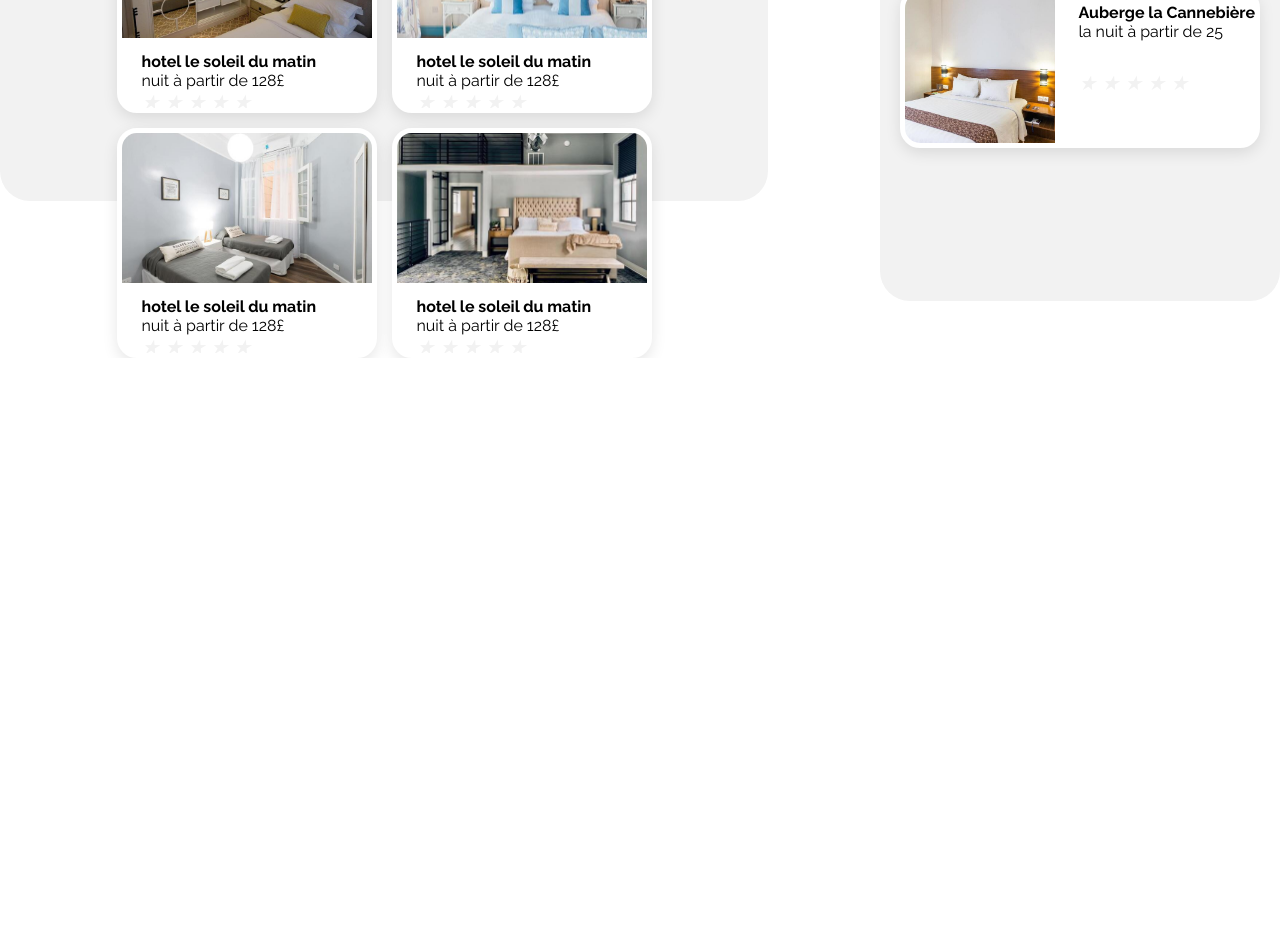
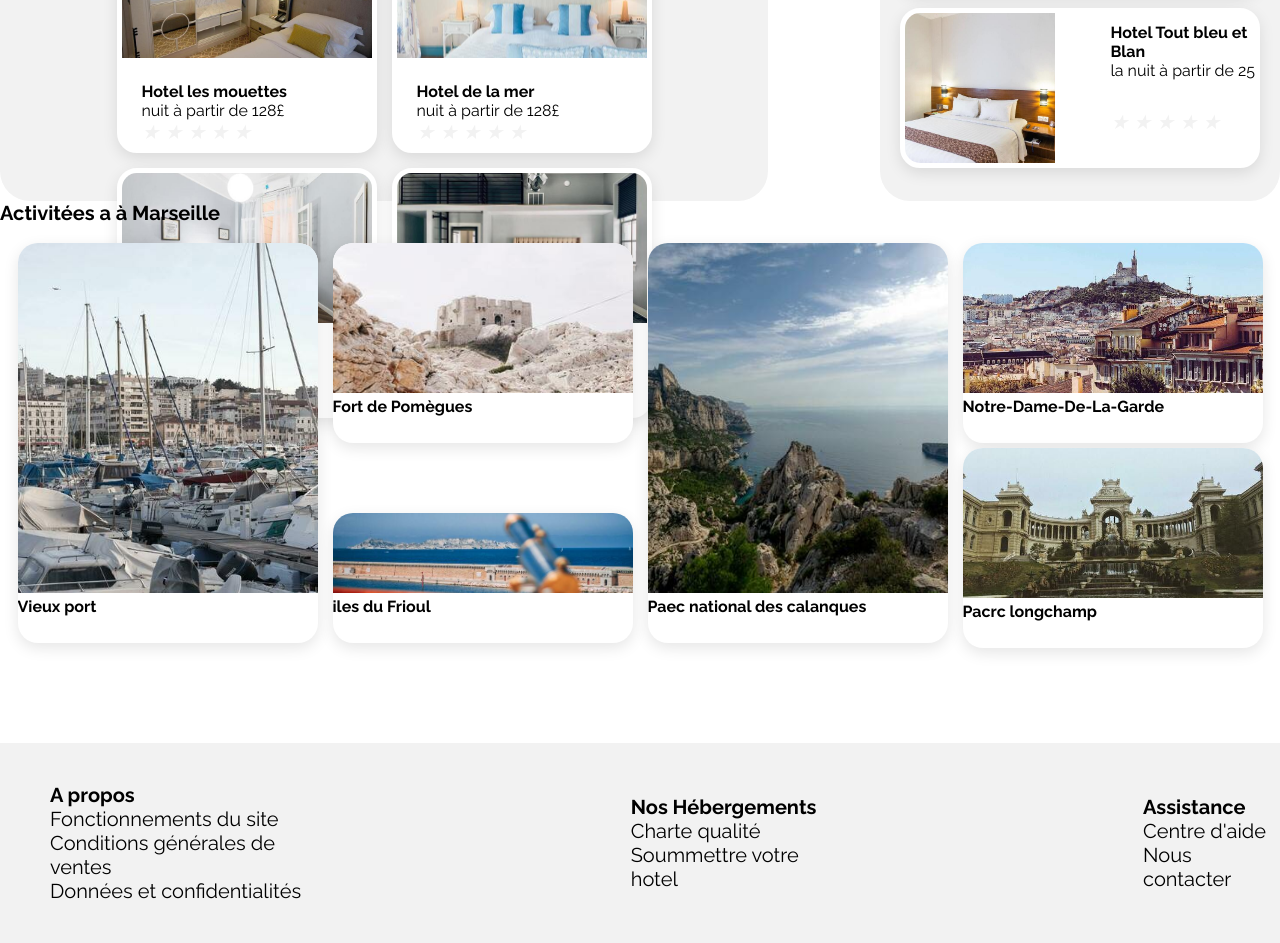
Before and after one commit to houngbedji-desire/booki, a plain HTML site: page index.html in a window 1280 px wide. Shown: the part 694-1637 px from the top of the page. Before the commit the page ends 1052 px from the top, so only its background shows below. Drawn offline with Linux system fonts and the light colour scheme.

Commit message:
premier tout

```diff
--- a/css/fichier.css
+++ b/css/fichier.css
@@ -187,7 +187,7 @@ a:visited{
 }
 .contener .image-contener .image{
     background-color: white;
-    height: 220px;
+    height: 240px;
     width: 250px;
     border: 5px  solid white;
     /* border-bottom: 100px  solid white; */
@@ -246,13 +246,17 @@ a:visited{
 /* COTE DROIT */
 .contener2{
     /* position: relative; */
-    min-height: 700px;
+    min-height: 600px;
     background-color: #F2F2F2;
     max-width: 400px;
     border-radius: 30px;
 }
 .contener2 h1,h4{
     font-family: 'Raleway', sans-serif;
+}
+.contener2 h1{
+    margin-top: 20px;
+    margin-left: 20px;
 }
 .contener2 .image-contener2{
     display: flex;
@@ -326,9 +330,8 @@ a:visited{
     justify-content: space-between;
 }
 .star{
-    text-align: initial;
+    text-align:initial;
     margin-top: 10px;
-    margin-left: 20px;
 }
 .etoile{
     color: #F2F2F2;
@@ -336,10 +339,184 @@ a:visited{
     font-size: 20px;
 }
 .star1{
-    margin-top: 10px;
+    margin-top: 20px;
     margin-left: 20px;
 }
 .etoile1{
     color: #F2F2F2;
     font-size: 20px;
 }
+/* ACTIVITEES */
+.image-contener3{
+    display: flex;
+    justify-content: center;
+    /* margin: 30px; */
+
+}
+.contener3 h1,h4{
+    font-family: 'Raleway', sans-serif;
+}
+.contener3 .image-contener3{
+    display: flex;
+    flex-wrap: wrap;
+    gap: 15px;
+    height: 300px;
+}
+.contener3 .image-contener3 .image3a{
+    background-color: white;
+    height: 400px;
+    width: 300px;
+    box-shadow: 0 5px 15px rgba(0, 0, 0, .1);
+    overflow: hidden;
+    cursor: pointer;
+    border-radius: 20px;
+
+}
+.contener3 .image-contener3 .image3a img{
+    height:350px;
+    width: 300px;
+    object-fit: cover;
+    transition: .2s linear ;
+}
+.contener3 .image-contener3 .image3:hover img{
+    transform: scale(1.1);
+}
+
+.contener3 .popup-image3{
+    position: fixed;
+    top: 0;
+    left: 0;
+    background-color: rgba(0, 0, 0, .9);
+    height:100%;
+    width: 100%;
+    z-index: 100%;
+    display: none;
+}
+.contener3 .popup-image3 span{
+    position: absolute;
+    top:0;
+    right: 10px;
+    font-size: 60px;
+    font-weight: bolder;
+    color: white;
+    cursor: pointer;
+    z-index: 100;
+}
+.contener3 .popup-image3 img{
+    position:absolute;
+    top: 50%;
+    left: 50%;
+    transform: translate(-50%, -50%);
+    border: 10px solid white;
+    border-radius: 5px;
+    width: 750px;
+    object-fit: cover;
+}
+
+@media (max-width: 768px){
+    .contene3 .popup-image3 img{
+        width: 95%;
+    }
+}
+.contener3 .image-contener3 .image3b{
+    background-color: white;
+    height: 200px;
+    width: 300px;
+    box-shadow: 0 5px 15px rgba(0, 0, 0, .1);
+    overflow: hidden;
+    cursor: pointer;
+    border-radius: 20px;
+}
+.contener3 .image-contener3 .image3b img{
+    height:150px;
+    width: 300px;
+    object-fit: cover;
+    transition: .2s linear ;
+}
+.contener3 .image-contener3 .image3c{
+    background-color: white;
+    height: 130px;
+    width: 300px;
+    box-shadow: 0 5px 15px rgba(0, 0, 0, .1);
+    overflow: hidden;
+    cursor: pointer;
+    border-radius: 20px;
+    margin-top: 70px;
+}
+.contener3 .image-contener3 .image3c img{
+    height:80px;
+    width: 300px;
+    object-fit: cover;
+    transition: .2s linear ;
+}
+.contener3 .image-contener3 .image3d{
+    background-color: white;
+    height: 400px;
+    width: 300px;
+    box-shadow: 0 5px 15px rgba(0, 0, 0, .1);
+    overflow: hidden;
+    cursor: pointer;
+    border-radius: 20px;
+    margin-top: 4;
+}
+.contener3 .image-contener3 .image3d img{
+    height:350px;
+    width: 300px;
+    object-fit: cover;
+    transition: .2s linear ;
+}
+.contener3 .image-contener3 .image3e{
+    background-color: white;
+    height: 200px;
+    width: 300px;
+    box-shadow: 0 5px 15px rgba(0, 0, 0, .1);
+    overflow: hidden;
+    cursor: pointer;
+    border-radius: 20px;
+}
+.contener3 .image-contener3 .image3e img{
+    height:150px;
+    width: 300px;
+    object-fit: cover;
+    transition: .2s linear ;
+}
+.contener3 .image-contener3 .image3f{
+    background-color: white;
+    height: 200px;
+    width: 300px;
+    box-shadow: 0 5px 15px rgba(0, 0, 0, .1);
+    overflow: hidden;
+    cursor: pointer;
+    border-radius: 20px;
+    margin-top: 5px;
+}
+.contener3 .image-contener3 .image3f img{
+    height:150px;
+    width: 300px;
+    object-fit: cover;
+    transition: .2s linear ;
+}
+.footer{
+    min-height: 200px;
+    background-color: #F2F2F2;
+    max-width: 100%;
+    display: flex;
+    margin-top: 200px;
+    text-align:left;
+    align-items:center;
+}
+.A-propos{
+    margin-right: 300px;
+    margin-left: 50px;
+}
+.nos-hébergements{
+    margin-right: 300px;
+}
+.footer p,h3{
+    font-family: 'Raleway', sans-serif;
+    font-size: 20px;
+}
+.fa-solid{
+    display: flex;
+    color: black;
+}
--- a/index.html
+++ b/index.html
@@ -78,7 +78,7 @@
                     <div class="image">
                         <img src="images/hebergements/4_small/1.jpg" alt="1">
                         <div class="star1">
-                            <h4>hotel le soleil du matin</h4>
+                            <h4>Hotel de la mer</h4>
                             <p>nuit à partir de 128£</p>
                             <div class="etoile1">
                                 <i >&#9733</i>
@@ -92,7 +92,7 @@
                     <div class="image">
                         <img src="images/hebergements/4_small/2.jpg" alt="2">
                         <div class="star1">
-                            <h4>hotel le soleil du matin</h4>
+                            <h4>Hotel du port</h4>
                             <p>nuit à partir de 128£</p>
                             <div class="etoile1">
                                 <i >&#9733</i>
@@ -106,7 +106,7 @@
                     <div class="image">
                         <img src="images/hebergements/4_small/3.jpg" alt="3">
                         <div class="star1">
-                            <h4>hotel le soleil du matin</h4>
+                            <h4>Hotel les mouettes</h4>
                             <p>nuit à partir de 128£</p>
                             <div class="etoile1">
                                 <i >&#9733</i>
@@ -120,7 +120,7 @@
                     <div class="image">
                         <img src="images/hebergements/4_small/4.jpg" alt="4">
                         <div class="star1">
-                            <h4>hotel le soleil du matin</h4>
+                            <h4>Hotel de la mer</h4>
                             <p>nuit à partir de 128£</p>
                             <div class="etoile1">
                                 <i >&#9733</i>
@@ -134,7 +134,7 @@
                     <div class="image">
                         <img src="images/hebergements/4_small/5.jpg" alt="5">
                         <div class="star1">
-                            <h4>hotel le soleil du matin</h4>
+                            <h4>Auberge le panier</h4>
                             <p>nuit à partir de 128£</p>
                             <div class="etoile1">
                                 <i >&#9733</i>
@@ -148,7 +148,7 @@
                     <div class="image">
                         <img src="images/hebergements/4_small/6.jpg" alt="6">
                         <div class="star1">
-                            <h4>hotel le soleil du matin</h4>
+                            <h4>Hotel chez amina</h4>
                             <p>nuit à partir de 128£</p>
                             <div class="etoile1">
                                 <i >&#9733</i>
@@ -164,18 +164,6 @@
                 <div class="popup-image">
                     <span>&times;</span>
                     <img src="images/hebergements/4_small/1.jpg" alt="1">
-                    <div class="star1">
-                        <h4>hotel le soleil du matin</h4>
-                        <p>nuit à partir de 128£</p>
-                        <div class="etoile1">
-                            <i >&#9733</i>
-                            <i >&#9733</i>
-                            <i >&#9733</i>
-                            <i >&#9733</i>
-                            <i >&#9733</i>
-                        </div>
-                    </div>
-
                 </div>
 
                 <script>
@@ -196,7 +184,7 @@
                     <div class="image2">
                         <img src="images/hebergements/4_small/1'.jpg" alt="">
                         <div class="star">
-                            <h4>hotel le soleil du matin</h4>
+                            <h4>Hotel le soleil du <br>matin</h4>
                             <p>nuit à partir de 128£</p>
                             <div class="etoile">
                                 <i >&#9733</i>
@@ -224,7 +212,7 @@
                     <div class="image2">
                         <img src="images/hebergements/4_small/3'.jpg" alt="">
                         <div class="star">
-                            <h4>Auberge la Cannebière</h4>
+                            <h4>Hotel Tout bleu et <br>Blan</h4>
                             <p>la nuit à partir de 25</p>
                             <div class="etoile">
                                 <i >&#9733</i>
@@ -254,14 +242,78 @@
                 </script>
             </div>
         </div>
+        <div class="contener3">
+            <div>
+                <h3>Activitées a à Marseille</h3>
+                <i class="fa-solid fa-chart-line-up"></i>
+            </div>
+            <div class="image-contener3">
+                <div class="image3a">
+                    <img src="images/activites/4_small/vieux -port.jpg" alt="">
+                    <h4>Vieux port</h4>
+                </div>
+                <div class="bc">
+                    <div class="image3b">
+                        <img src="images/activites/4_small/fort -pomè.jpg" alt="">
+                        <h4>Fort de Pomègues</h4>
+                    </div>
+                    <div class="image3c">
+                        <img src="images/activites/4_small/iles.jpg" alt="">
+                        <h4>iles du Frioul</h4>
+                    </div>
+                </div>
+                <div class="image3d">
+                    <img src="images/activites/4_small/calanques.jpg" alt="">
+                    <h4>Paec national des calanques</h4>
+                </div>
+                <div class="ef">
+                    <div class="image3e">
+                        <img src="images/activites/4_small/notre-dame.jpg" alt="">
+                        <h4>Notre-Dame-De-La-Garde</h4>
+                    </div>
+                    <div class="image3f">
+                        <img src="images/activites/4_small/longchamp.jpg" alt="">
+                        <h4>Pacrc longchamp</h4>
+                    </div>
+                </div>
 
+            <div class="popup-image3">
+                <span>&times;</span>
+                <img src="images/activites/4_small/vieux -port.jpg" alt="1">
+             </div>
 
+            <script>
+            document.querySelectorAll('.image-contener3 img').forEach(Image => {
+                Image.onclick = () =>{
+                    document.querySelector('.popup-image3').style.display = 'block';
+                    document.querySelector('.popup-image2 img').src = Image.getAttribute('src');
+                }
+            });
+            document.querySelector('.popup-image3 span').onclick = () =>{
+                document.querySelector('.popup-image2').style.display = 'none';
+            }
+            </script>
+            </div>
+        </div>
+    </main>
+    <footer class="footer">
+        <div class="A-propos">
+            <h3>A propos</h3>
+            <p>Fonctionnements du site</p>
+            <p>Conditions générales de ventes</p>
+            <p>Données et confidentialités</p>
+        </div>
+        <div class="nos-hébergements">
+            <h3>Nos Hébergements</h3>
+            <p>Charte qualité</p>
+            <p>Soummettre votre hotel</p>
+        </div>
+        <div class="assistance">
+            <h3>Assistance</h3>
+            <p>Centre d'aide</p>
+            <p>Nous contacter</p>
 
         </div>
-
-    </main>
-    <footer>
-
     </footer>
 </body>
 </html>
```
Also changed, not shown: images/activites/4_small/calanques.jpg (renamed from images/activites/4_small/kilyan-sockalingum-NR8-cBCN3aI-unsplash.jpg), images/activites/4_small/fort -pomè.jpg (renamed from images/activites/4_small/paul-hermann-QFTrLdQIRhI-unsplash.jpg), images/activites/4_small/iles.jpg (renamed from images/activites/4_small/kevin-hikari-rV_Qd1l-VXg-unsplash.jpg), images/activites/4_small/longchamp.jpg (renamed from images/activites/4_small/lena-paulin-wH2-EJoDcV0-unsplash.jpg), images/activites/4_small/notre-dame.jpg (renamed from images/activites/4_small/florian-wehde-xW9e8gdotxI-unsplash.jpg), images/activites/4_small/vieux -port.jpg (renamed from images/activites/4_small/reno-laithienne-QUgJhdY5Fyk-unsplash.jpg).
